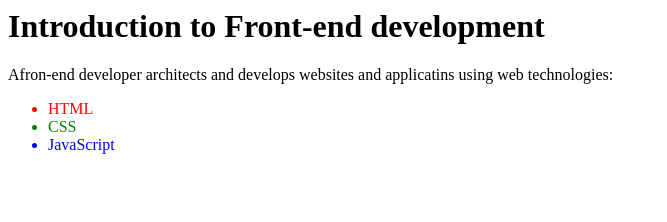
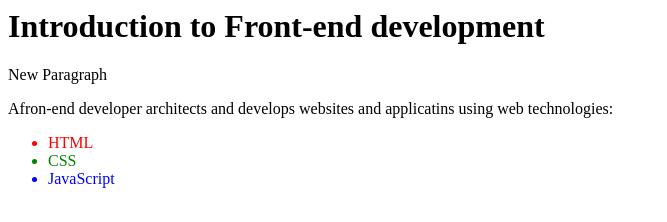
Before and after one commit to zeljko-bit/bit-proba, a plain HTML site: page index.html in a window 1280 px wide. Shown: the whole page, without its empty margins (0-667 px from the left). Drawn offline with Linux system fonts and the light colour scheme.

Commit message:
New Paragraph

```diff
--- a/index.html
+++ b/index.html
@@ -1,4 +1,5 @@
 <h1>Introduction to Front-end development</h1>
+<p>New Paragraph<p>
 <p>Afron-end developer architects and develops websites and applicatins using web technologies:</p>
 <ul>
 <li style="color:red;">HTML</li>
```
